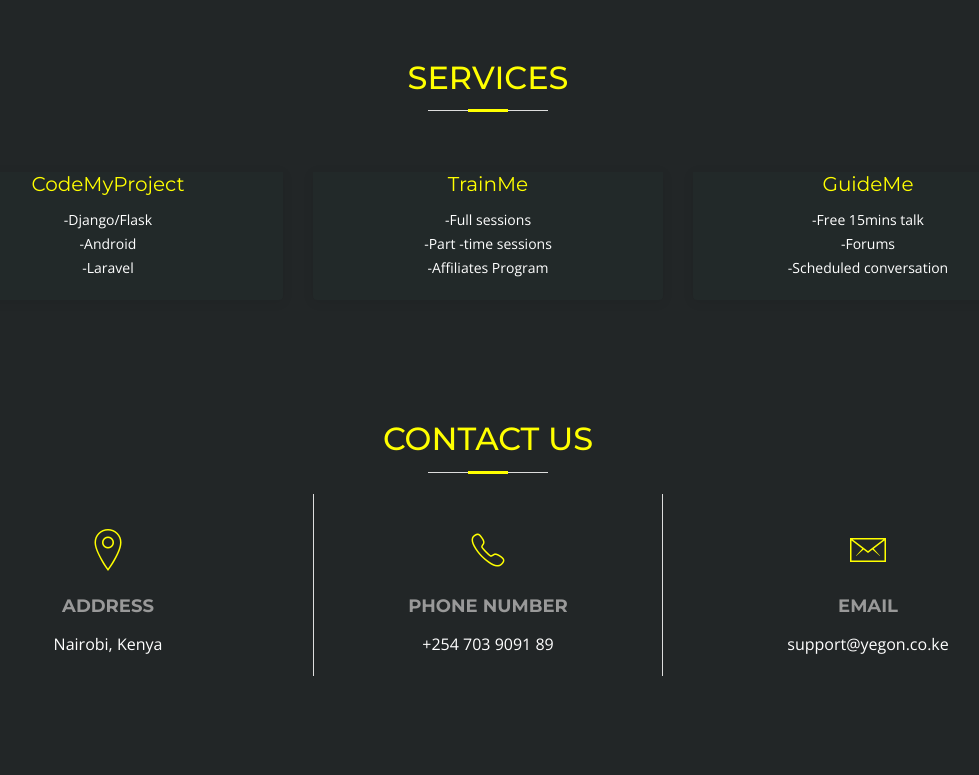
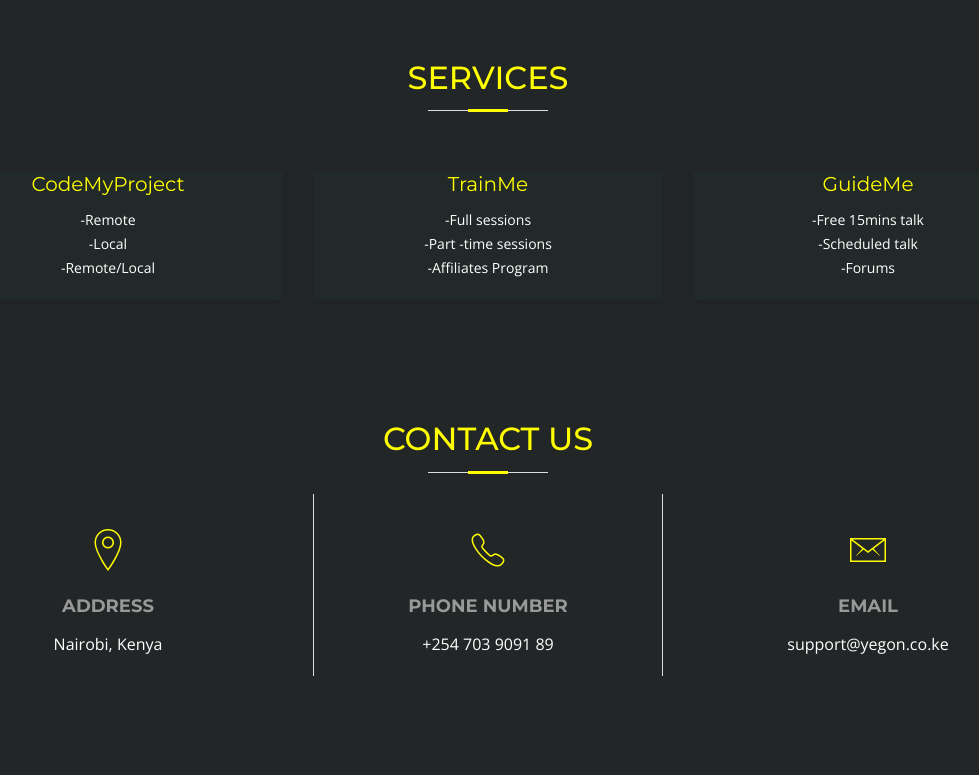
Before and after one commit to yegonke/Cookbook, a Django app: page / in a window 1280 px wide. Shown: the part 801-1576 px from the top of the page, without its empty margins (152-1131 px from the left). Run offline with Django 3.2, Linux system fonts and the light colour scheme; some libraries are stand-ins or nearby versions; some web fonts are replaced.

Commit message:
improve licitguides.xyz

```diff
--- a/templates/index.html
+++ b/templates/index.html
@@ -172,7 +172,7 @@
             <div class="about-col">
 
                <h2 class="title"><a href="http://www.licitguides.xyz/codeforme/">CodeMyProject</a></h2>
-            <p style="text-align: center;" class="description">-Django/Flask<br>-Android<br>-Laravel<br></p>
+            <p style="text-align: center;" class="description">-Remote<br>-Local<br>-Remote/Local<br></p>
             </div>
           </div>
 
@@ -188,7 +188,7 @@
             <div class="about-col">
 
              <h2 class="title"><a href="http://www.licitguides.xyz/guideme/">GuideMe</a></h2>
-            <p style="text-align: center;"class="description">-Free 15mins talk<br>-Forums<br>-Scheduled conversation</p>
+            <p style="text-align: center;"class="description">-Free 15mins talk<br>-Scheduled talk<br>-Forums</p>
             </div>
           </div>
 
```
